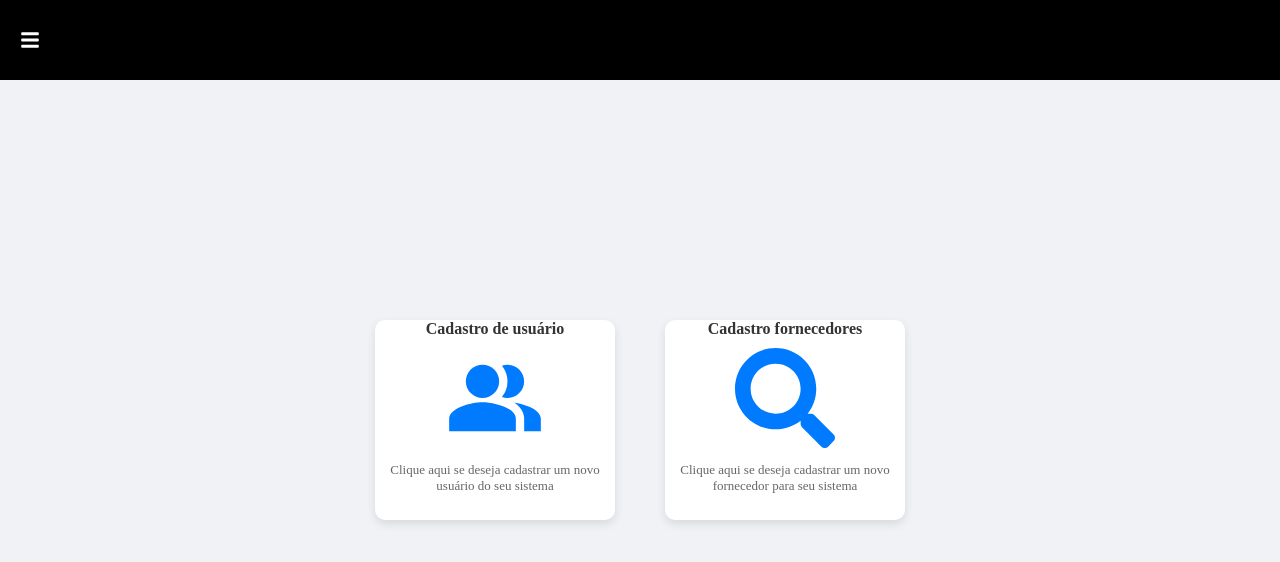
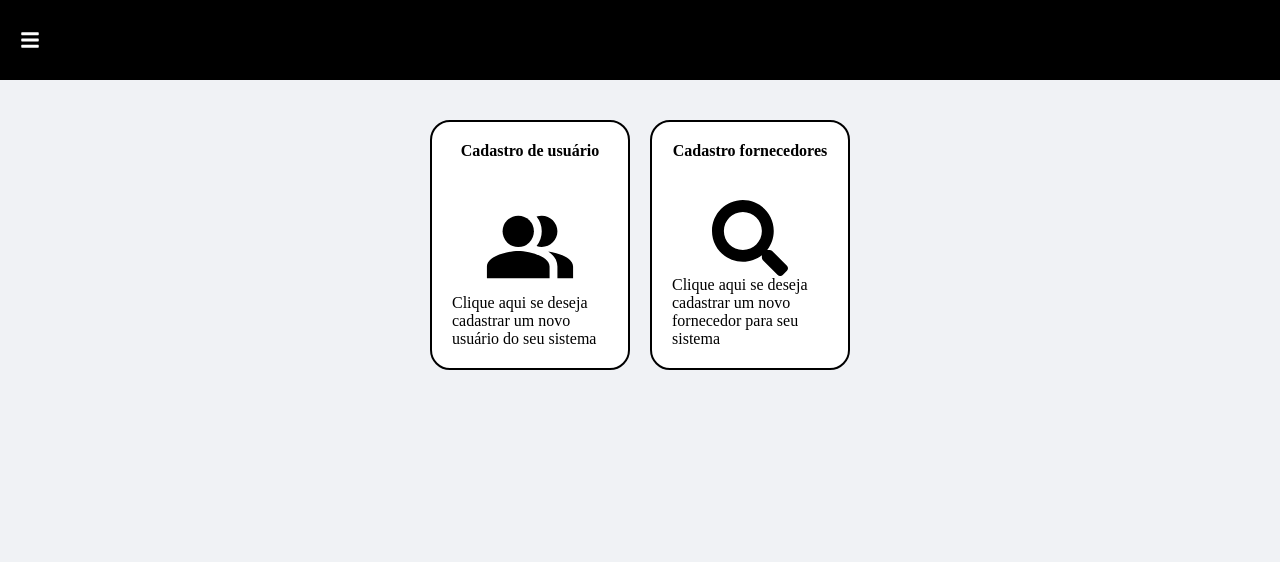
Before and after one commit to slicedcheese1/OticaCrud, a React (Vite) app: page /Sistema/Cadastros in a window 1280 px wide. Shown: the top 562 px of the page. Built offline with nearby package versions, Linux system fonts and the light colour scheme.

Commit message:
Voltando o clientebotoes como tava antes e diminui ndo o tamanho dos botões na página Clientes.

```diff
--- a/src/Componentes/Cadastro/CadastroDashboard/CadastroBotoes2.css
+++ b/src/Componentes/Cadastro/CadastroDashboard/CadastroBotoes2.css
@@ -1,44 +1,47 @@
+
 .container-dashboard {
+  padding: 4rem;
+  padding-top: 2rem;
   display: flex;
-  justify-content: space-around;
+  justify-content: center;
   align-items: center;
-  gap: 20px;
-  margin: 25vh auto;
-  width: 70vh; /* Altura fixa ajustada */
-  height: 30vh; /* Altura fixa ajustada */
-  overflow: hidden;
-  flex-wrap: wrap; /* Permite que os cards quebrem para a próxima linha */
+  gap: 2rem;
+
 }
 
-.card-opt {
-  background-color: #fff;
-  border-radius: 10px;
-  box-shadow: 0px 4px 10px rgba(0, 0, 0, 0.1);
-  padding: auto;
-  width: 30vh;
-  height: 25vh;
-  justify-content: center;
-  text-align: center;
-  text-decoration: none;
-  transition: transform 0.3s ease;
+.card-opt{
+  padding: 2rem;
+  display: flex;
+  flex-direction: column;
+  justify-content: top;
+  align-items: center;
+  background-color: white;
+  width: 200px;
+  height:  250px;
+  color: black;
+  border-radius: 20px;
+  border: 2px solid black;
+  transition: 300ms all ease-in-out;
 }
 
-.card-opt:hover {
-  transform: translateY(-5px);
+
+.card-opt:hover{
+  scale: 1.1;
 }
 
-.card-opt h4 {
-  margin-bottom: 10px;
-  color: #333;
+a{
+  text-decoration: none;
 }
 
-.card-opt p {
-  font-size: 1.3rem;
-  color: #666;
+.icon-people{
+  width: auto;
+  height: 150px;
+  margin-top: 4rem;
 }
 
-.icon-people {
-  font-size: 10rem;
-  color: #007bff;
-  margin-bottom: 10px;
+.icon-lupa{
+  width: auto;
+  height: 100px;
+  margin-top: 5.5rem;
+
 }
--- a/src/Componentes/Clientes/ClienteDashboard/ClienteBotoes.module.css
+++ b/src/Componentes/Clientes/ClienteDashboard/ClienteBotoes.module.css
@@ -5,7 +5,7 @@
   align-items: center;
   gap: 1rem;
   height: 100vh;
-  overflow: auto;
+  overflow: hidden;
   animation: fadeIn 0.5s ease-in-out;
 
 }
@@ -20,9 +20,11 @@ body{
   align-items: center;
   background-color: white;
   width: 100vh;
-  height: 50vh;
+  height: 25vh;
+  margin:10vh;
   color: #333;
   border-radius: 12px;
+
   box-shadow: 0 4px 8px rgba(0, 0, 0, 0.1);
   text-decoration: none;
   transition: transform 0.3s ease, box-shadow 0.3s ease;
@@ -36,7 +38,7 @@ body{
 
 .card-opt .icon-people, .card-opt .icon-lupa {
   width: auto;
-  height: 200px;
+  height: 10vh;
   margin-top: 1rem;
   color: #0c6ed7;
 }
--- a/src/Componentes/Clientes/ClienteRegistro/DadosContatoClienteRegistro.css
+++ b/src/Componentes/Clientes/ClienteRegistro/DadosContatoClienteRegistro.css
@@ -34,8 +34,11 @@
     padding: 1rem;
     transition: transform 0.3s ease, box-shadow 0.3s ease;
 }
-
+.czUqgZ{
+    z-index: 2;
+}
 .card-all-infos:hover {
+    z-index: 1;
     transform: translateY(-5px);
     box-shadow: 0 8px 16px rgba(0, 0, 0, 0.2);
 }
```
